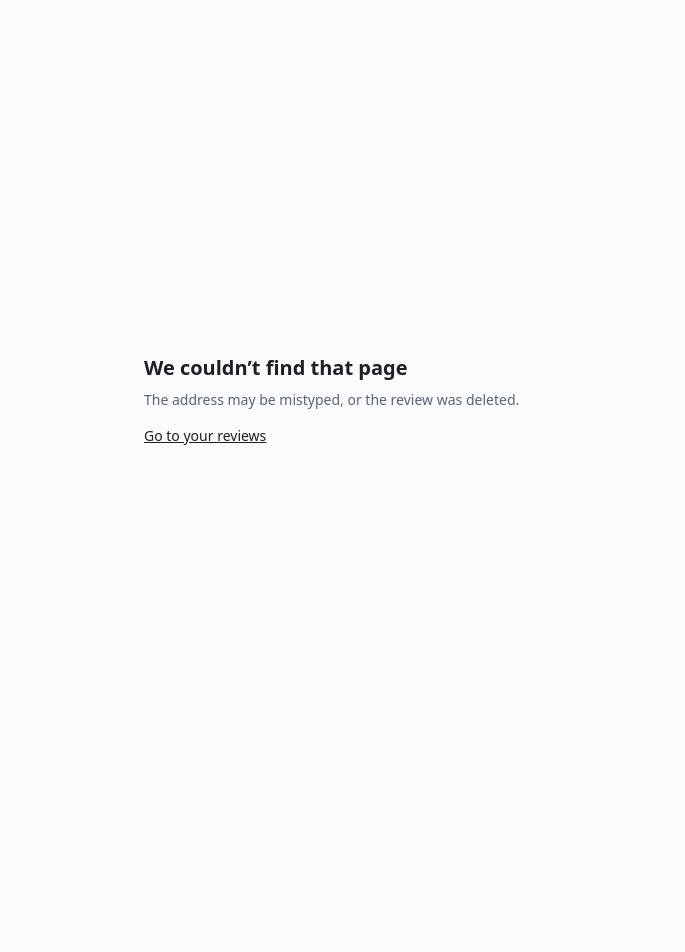
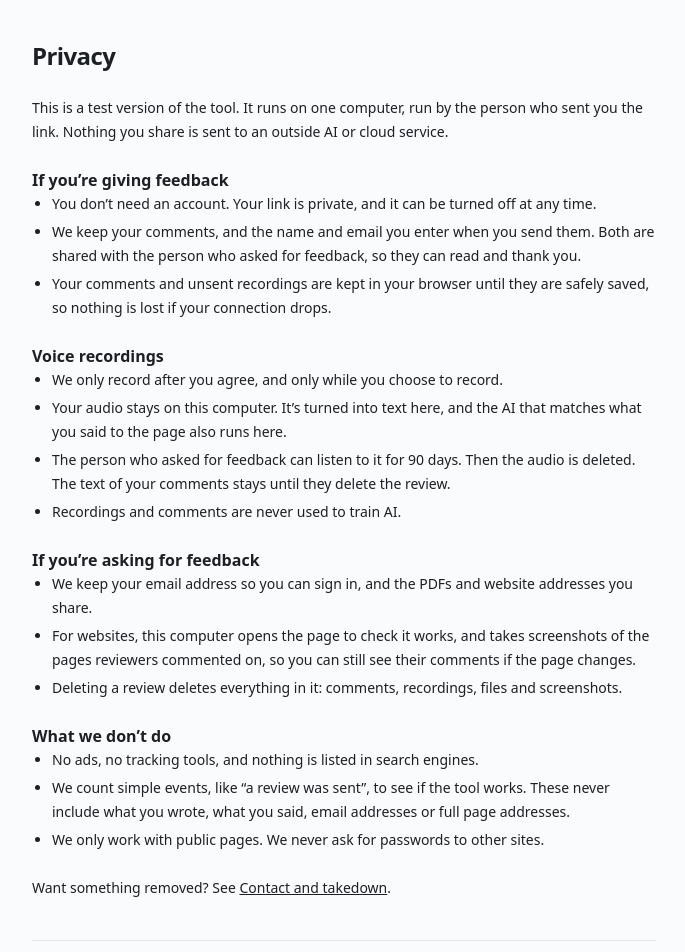
Before and after one commit to jasmineyadeta/feedback-tool, a Next.js app in the folder apps/web/: page /privacy in a window 1280 px wide. Before the commit this address had no page. Shown: the top 952 px of the page, without its empty margins (296-981 px from the left). Before the commit the page ends 800 px from the top, so only its background shows below. Built offline with nearby package versions, Linux system fonts and the light colour scheme.

Commit message:
M6: privacy notice (Phase A wording) and contact/takedown page
Branch: m6/privacy-contact

- M6: privacy notice and contact/takedown page

Co-Authored-By: Claude Opus 5.5 <noreply@anthropic.com>

```diff
--- /dev/null
+++ b/apps/web/app/contact/page.tsx
@@ -0,0 +1,62 @@
+import type { Metadata } from 'next';
+import { LegalPage } from '@/components/legal-page';
+import { env } from '@/lib/server/env';
+
+export const metadata: Metadata = { title: 'Contact and takedown · Feedback' };
+export const dynamic = 'force-dynamic';
+
+/** PRD §14: a clear takedown/contact route. The address comes from CONTACT_EMAIL. */
+export default function Contact() {
+  const email = env().CONTACT_EMAIL;
+  return (
+    <LegalPage title="Contact and takedown">
+      <section>
+        <h2>Ask for something to be removed</h2>
+        <p className="mt-2">
+          If a review shows your work, your words or your voice and you want it taken down, tell us
+          which link it was on and what you want removed.
+        </p>
+        <div
+          className="mt-3 rounded-md border border-line bg-paper p-3"
+          data-testid="contact-email"
+        >
+          {email ? (
+            <p>
+              Email{' '}
+              <a
+                href={`mailto:${email}?subject=Takedown%20request`}
+                className="font-medium underline"
+              >
+                {email}
+              </a>
+            </p>
+          ) : (
+            <p>
+              No contact email is set up for this test version yet. Contact the person who sent you
+              the link.
+            </p>
+          )}
+        </div>
+      </section>
+
+      <section>
+        <h2>Faster ways</h2>
+        <ul>
+          <li>
+            Asked for feedback? Delete the review from your reviews page. That removes everything in
+            it straight away.
+          </li>
+          <li>
+            Gave feedback? Ask the person who sent you the link to delete the review, or to turn off
+            your link.
+          </li>
+        </ul>
+      </section>
+
+      <section>
+        <h2>Please don’t include</h2>
+        <p className="mt-2">Passwords or private files. We’ll never ask for them.</p>
+      </section>
+    </LegalPage>
+  );
+}
--- a/apps/web/app/page.tsx
+++ b/apps/web/app/page.tsx
@@ -1,4 +1,5 @@
 import Link from 'next/link';
+import { SiteLinks } from '@/components/legal-page';
 
 export default function Home() {
   return (
@@ -18,6 +19,7 @@ export default function Home() {
           Sign in to start
         </Link>
       </div>
+      <SiteLinks />
     </main>
   );
 }
--- /dev/null
+++ b/apps/web/app/privacy/page.tsx
@@ -0,0 +1,91 @@
+import type { Metadata } from 'next';
+import Link from 'next/link';
+import { LegalPage } from '@/components/legal-page';
+
+export const metadata: Metadata = { title: 'Privacy · Feedback' };
+
+/**
+ * Phase A wording (SPEC §8 M6): everything runs on one computer, so audio and AI stay here.
+ * M7 must rewrite the "Where it runs" section with the cloud provider's current terms.
+ */
+export default function Privacy() {
+  return (
+    <LegalPage title="Privacy">
+      <p>
+        This is a test version of the tool. It runs on one computer, run by the person who sent you
+        the link. Nothing you share is sent to an outside AI or cloud service.
+      </p>
+
+      <section>
+        <h2>If you’re giving feedback</h2>
+        <ul>
+          <li>
+            You don’t need an account. Your link is private, and it can be turned off at any time.
+          </li>
+          <li>
+            We keep your comments, and the name and email you enter when you send them. Both are
+            shared with the person who asked for feedback, so they can read and thank you.
+          </li>
+          <li>
+            Your comments and unsent recordings are kept in your browser until they are safely
+            saved, so nothing is lost if your connection drops.
+          </li>
+        </ul>
+      </section>
+
+      <section>
+        <h2>Voice recordings</h2>
+        <ul>
+          <li>We only record after you agree, and only while you choose to record.</li>
+          <li>
+            Your audio stays on this computer. It’s turned into text here, and the AI that matches
+            what you said to the page also runs here.
+          </li>
+          <li>
+            The person who asked for feedback can listen to it for 90 days. Then the audio is
+            deleted. The text of your comments stays until they delete the review.
+          </li>
+          <li>Recordings and comments are never used to train AI.</li>
+        </ul>
+      </section>
+
+      <section>
+        <h2>If you’re asking for feedback</h2>
+        <ul>
+          <li>
+            We keep your email address so you can sign in, and the PDFs and website addresses you
+            share.
+          </li>
+          <li>
+            For websites, this computer opens the page to check it works, and takes screenshots of
+            the pages reviewers commented on, so you can still see their comments if the page
+            changes.
+          </li>
+          <li>
+            Deleting a review deletes everything in it: comments, recordings, files and screenshots.
+          </li>
+        </ul>
+      </section>
+
+      <section>
+        <h2>What we don’t do</h2>
+        <ul>
+          <li>No ads, no tracking tools, and nothing is listed in search engines.</li>
+          <li>
+            We count simple events, like “a review was sent”, to see if the tool works. These never
+            include what you wrote, what you said, email addresses or full page addresses.
+          </li>
+          <li>We only work with public pages. We never ask for passwords to other sites.</li>
+        </ul>
+      </section>
+
+      <p>
+        Want something removed? See{' '}
+        <Link href="/contact" className="font-medium underline">
+          Contact and takedown
+        </Link>
+        .
+      </p>
+    </LegalPage>
+  );
+}
--- a/apps/web/app/sign-in/page.tsx
+++ b/apps/web/app/sign-in/page.tsx
@@ -2,6 +2,7 @@ import { redirect } from 'next/navigation';
 import { currentUser } from '@/lib/server/supabase';
 import { devShortcutEnabled } from '@/lib/server/auth';
 import { SignInForm } from '@/components/sign-in-form';
+import { SiteLinks } from '@/components/legal-page';
 
 export const dynamic = 'force-dynamic';
 
@@ -32,6 +33,7 @@ export default async function SignIn({
           </button>
         </form>
       )}
+      <SiteLinks className="mt-8" />
     </main>
   );
 }
--- /dev/null
+++ b/apps/web/components/legal-page.tsx
@@ -0,0 +1,27 @@
+import Link from 'next/link';
+
+/** Shared shell for /privacy and /contact: readable column, links to each other. */
+export function LegalPage({ title, children }: { title: string; children: React.ReactNode }) {
+  return (
+    <main className="mx-auto max-w-2xl px-4 py-10 md:px-6">
+      <h1 className="text-2xl font-semibold tracking-tight">{title}</h1>
+      <div className="mt-6 space-y-6 text-sm leading-6 text-ink [&_h2]:text-base [&_h2]:font-semibold [&_ul]:list-disc [&_ul]:space-y-1 [&_ul]:pl-5">
+        {children}
+      </div>
+      <SiteLinks className="mt-10 border-t border-line pt-4" />
+    </main>
+  );
+}
+
+export function SiteLinks({ className = '' }: { className?: string }) {
+  return (
+    <nav aria-label="About this tool" className={`flex gap-4 text-xs text-muted ${className}`}>
+      <Link href="/privacy" className="underline hover:text-ink">
+        Privacy
+      </Link>
+      <Link href="/contact" className="underline hover:text-ink">
+        Contact and takedown
+      </Link>
+    </nav>
+  );
+}
--- a/apps/web/components/reviewer-app.tsx
+++ b/apps/web/components/reviewer-app.tsx
@@ -714,7 +714,10 @@ function SubmitSheet(p: {
                 className="mt-1 w-full rounded-md border border-line p-2 text-base"
               />
               <span className="mt-1 block text-xs text-muted">
-                Shared with the person who asked for feedback, so they can thank you.
+                Shared with the person who asked for feedback, so they can thank you.{' '}
+                <a href="/privacy" target="_blank" rel="noopener" className="underline">
+                  Privacy
+                </a>
               </span>
             </label>
             {error && (
--- a/apps/web/components/talk-through.tsx
+++ b/apps/web/components/talk-through.tsx
@@ -422,6 +422,12 @@ export function ConsentSheet({ tt }: { tt: TalkThrough }) {
               <li>It’s never used to train AI.</li>
             </ul>
           </Dialog.Description>
+          <p className="mt-3 text-xs text-muted">
+            <a href="/privacy" target="_blank" rel="noopener" className="underline">
+              Read the privacy notice
+            </a>{' '}
+            (opens in a new tab)
+          </p>
           <div className="mt-5 flex justify-end gap-2">
             <Dialog.Close className={btn.secondary}>Not now</Dialog.Close>
             <button className={btn.primary} onClick={() => void tt.agree()}>
--- a/apps/web/lib/server/env.ts
+++ b/apps/web/lib/server/env.ts
@@ -22,6 +22,8 @@ const Env = z.object({
   OLLAMA_URL: z.string().url().default('http://127.0.0.1:11434'),
   ANCHOR_MODEL: z.string().default('qwen3:14b'),
   MAIL_OUTBOX_DIR: z.string().optional(),
+  /** Shown on /contact for takedown requests. Unset = the page says no address is set up yet. */
+  CONTACT_EMAIL: z.preprocess((v) => v || undefined, z.string().email().optional()),
 });
 export type ServerEnv = z.infer<typeof Env>;
 
```
Also changed, not shown: 7 other files (tests, documents, lock files or other folders).
